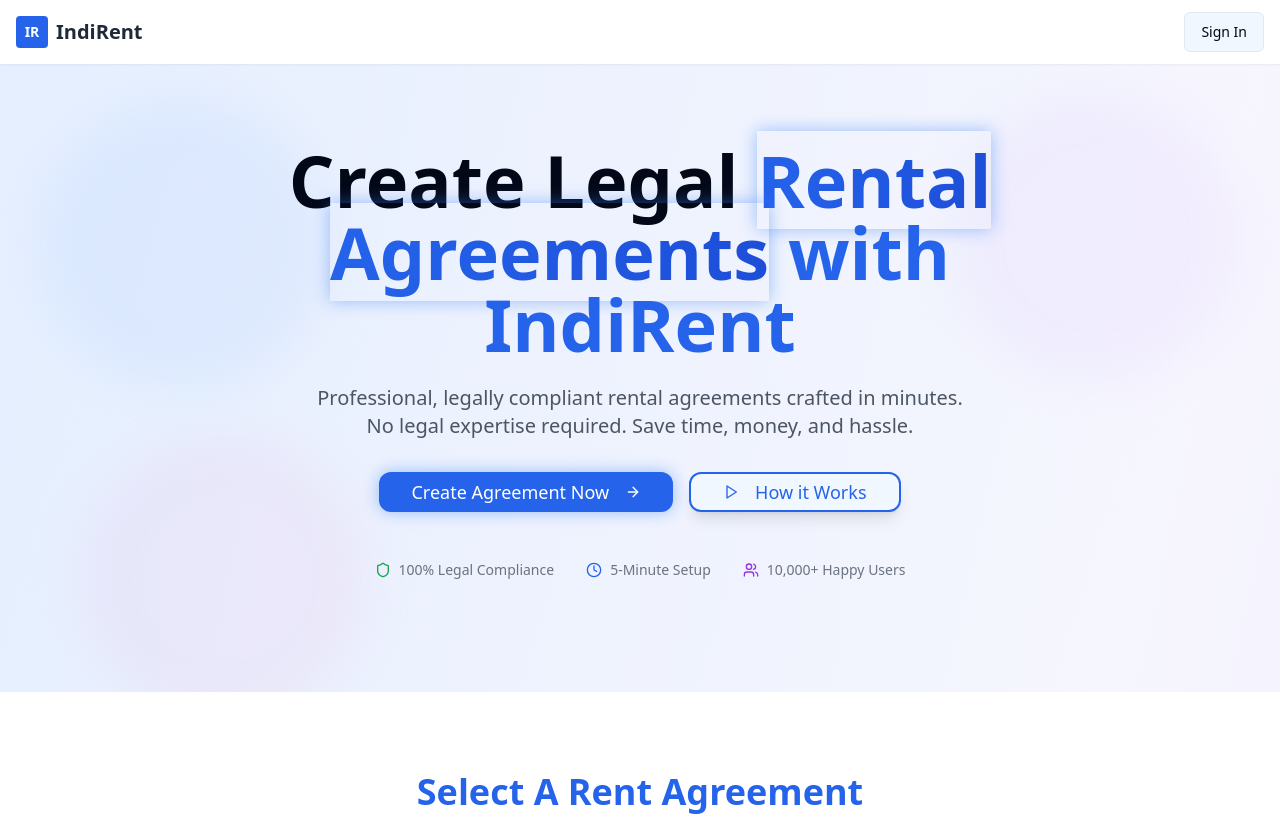
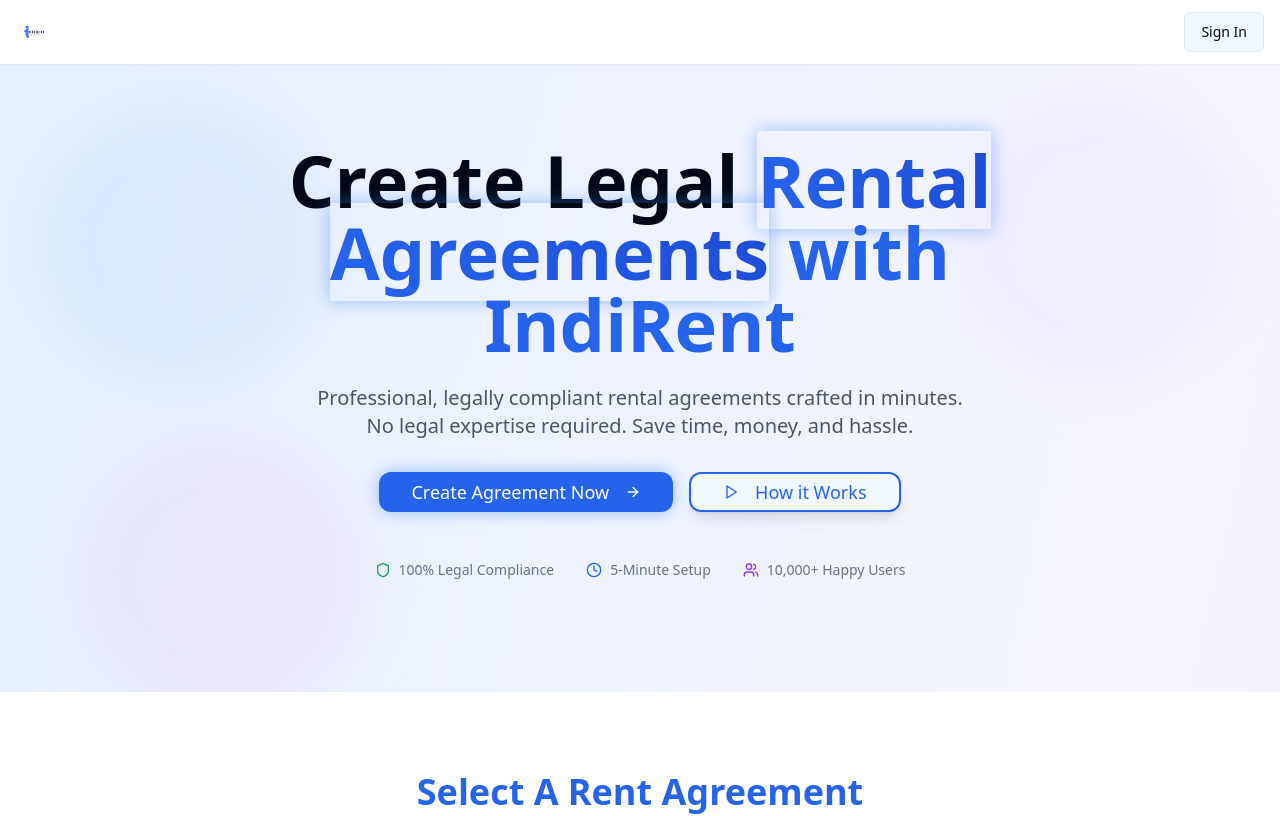
Before and after one commit to Upendra123-sketch/indirent, a React (Vite) app: page / in a window 1280 px wide. Shown: the top 816 px of the page. Built offline with nearby package versions, Linux system fonts and the light colour scheme.

Commit message:
Add website logo
Add the provided image as the website's logo.

```diff
--- a/src/pages/Index.tsx
+++ b/src/pages/Index.tsx
@@ -59,10 +59,11 @@ const Index = () => {
         <div className="container mx-auto px-4 py-3">
           <div className="flex items-center justify-between">
             <div className="flex items-center space-x-2">
-              <div className="w-8 h-8 bg-blue-600 rounded flex items-center justify-center">
-                <span className="text-white font-bold text-sm">IR</span>
-              </div>
-              <span className="text-xl font-bold text-gray-800">IndiRent</span>
+              <img
+                src="/lovable-uploads/349dcba6-1db7-46e0-aef0-f5835990f926.png"
+                alt="IndiRent Logo"
+                className="h-10 w-auto"
+              />
             </div>
             <nav className="flex items-center space-x-4">
               {user ? (
```
Also changed, not shown: public/lovable-uploads/349dcba6-1db7-46e0-aef0-f5835990f926.png (added).
